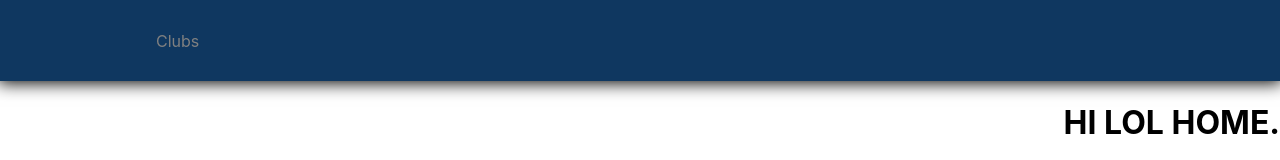
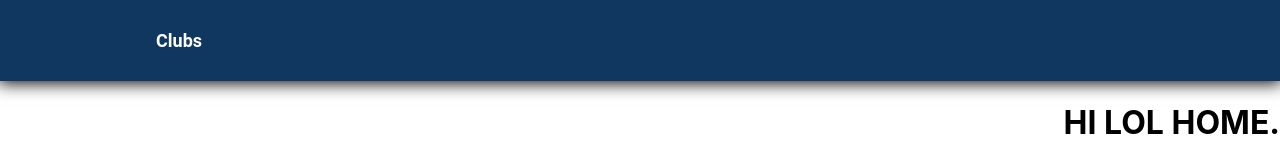
Before and after one commit to wlmac/website, a React (Create React App) app: page / in a window 1280 px wide. Shown: the top 160 px of the page. Built offline with nearby package versions, Linux system fonts and the light colour scheme.

Commit message:
Changed color of font i guess

```diff
--- a/src/components/Containers/Navbar/NavbarElements.js
+++ b/src/components/Containers/Navbar/NavbarElements.js
@@ -17,7 +17,7 @@ export const Nav = styled.nav`
 `;
 
 export const NavLink = styled(Link)`
-	color: #808080;
+	color: #FFFFFF;
 	display: flex;
 	align-items: center;
 	text-decoration: none;
@@ -27,11 +27,13 @@ export const NavLink = styled(Link)`
 	&.active {
 		color: #000000;
 	}
+	font: 18px Roboto, sans-serif;
+	font-weight: bold;
 `;
 
 export const Bars = styled(FaBars)`
 	display: none;
-	color: #808080;
+	color: #FFFFFF;
 	@media screen and (max-width: 768px) {
 		display: block;
 		position: absolute;
```
